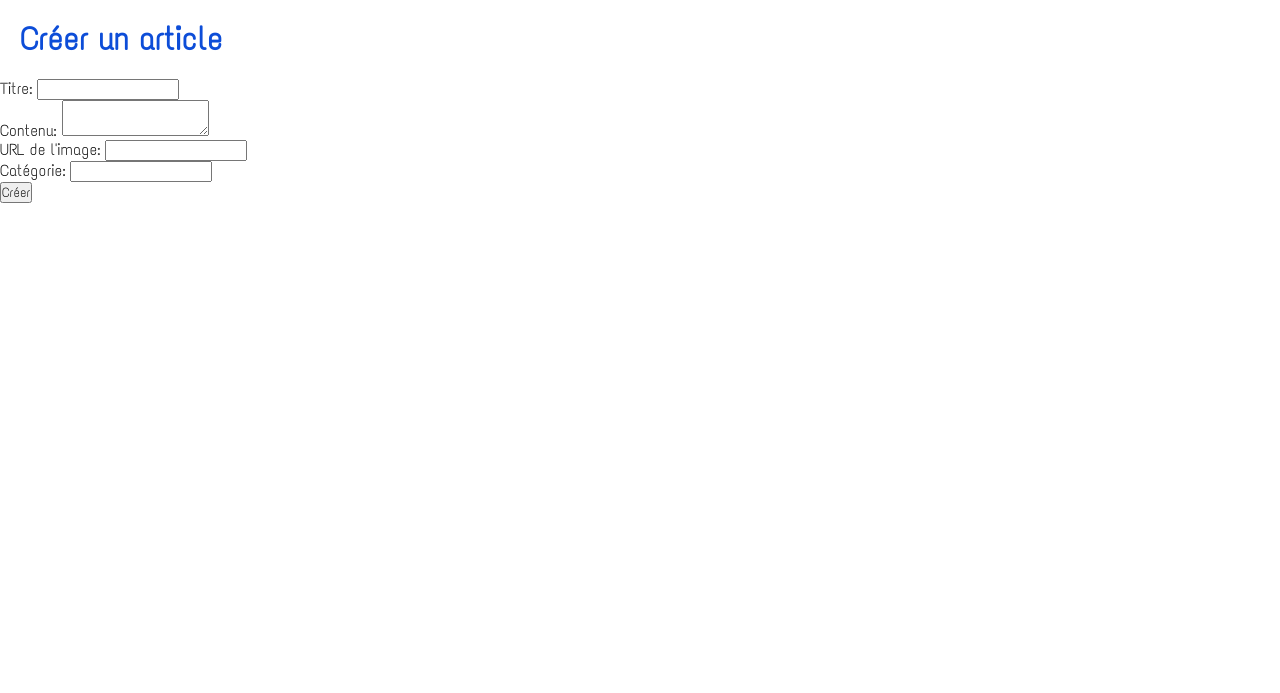
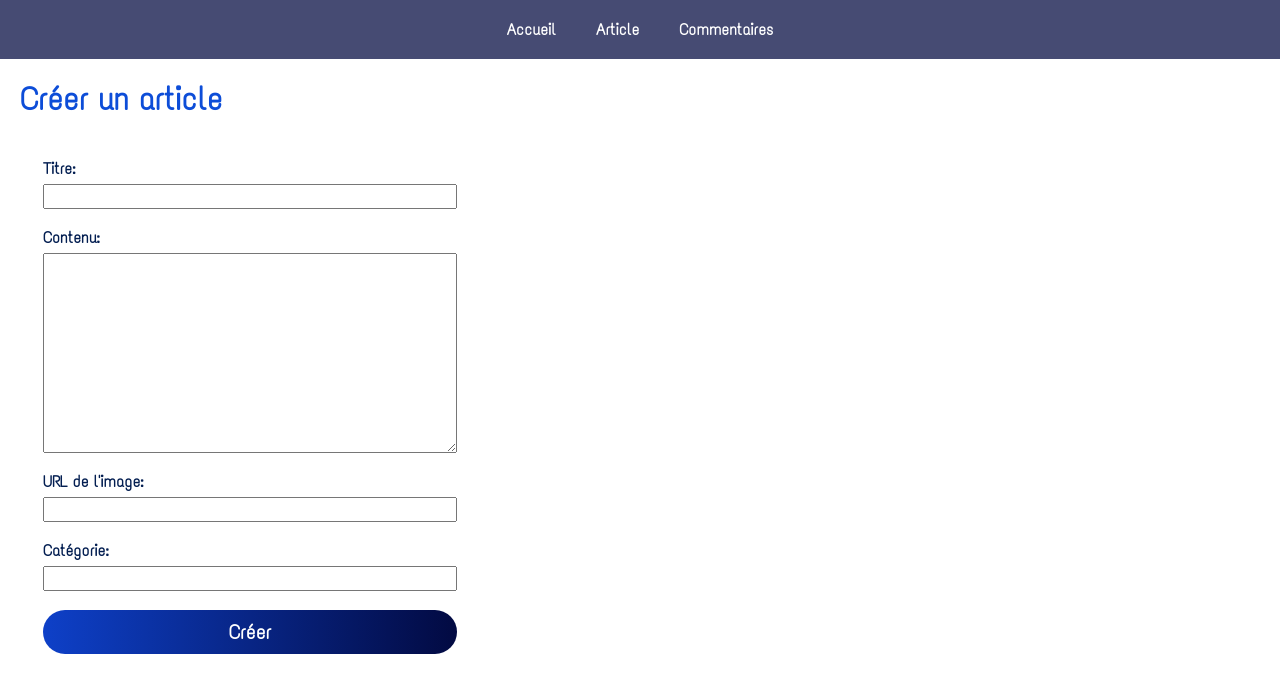
Before and after one commit to magus59/voyage_aventure_v2, a PHP site: page /Views/articles/create.php in a window 1280 px wide. Shown: the top 693 px of the page. Run offline with PHP 8.4, Linux system fonts and the light colour scheme.

Commit message:
ajout de la structure de la 'page d'accueil' ainsi que de la navbar et du css

```diff
--- a/CSS/article.css
+++ b/CSS/article.css
@@ -114,3 +114,38 @@ h1{
 #back:hover{
     background: linear-gradient(to right, #020a42, #020a42);
 }
+
+#form_create_articles{
+    display: flex;
+    justify-content: center;
+    align-items: center;
+    flex-direction: column;
+    width: 500px;
+    padding: 20px;
+    border-radius: 30px;
+}
+
+#form_create_articles input,
+#form_create_articles button,
+#form_create_articles textarea,
+#form_create_articles label{
+    width: 90%;
+    margin: auto;
+    font-weight: bold;
+    color: rgb(3, 30, 81);
+    height: 25px;
+}
+
+#form_create_articles button{
+    border: 0;
+    background: linear-gradient(to right, #0e40c8, #020a42);
+    border-radius: 30px;
+    padding: 10px;
+    color: white;
+    font-size: 20px;
+    height: auto;
+}
+
+#form_create_articles textarea{
+    height: 200px;
+}
--- /dev/null
+++ b/CSS/styles.css
@@ -0,0 +1,37 @@
+
+*{
+    margin: 0;
+    padding: 0;
+    box-sizing: border-box;
+}
+
+#ul_nav{
+    display: flex;
+    justify-content: center;
+    align-items: center;
+    flex-direction: row;
+    background-color:  #464b73;
+    width: 100%;
+    padding: 0;
+    margin: 0;
+    border-bottom: 1px solid white;
+}
+
+#li_nav{
+    display: flex;
+    flex-direction: row;
+    list-style-type: none;
+    color: rgb(255, 255, 255);
+    font-weight: bold;
+    margin: 0;
+    padding: 20px;
+    cursor: pointer;
+}
+
+#li_nav:hover{
+    background-color:  #021e65;
+}
+
+a{
+    font-size: 16px;
+}
--- a/Views/articles/create.php
+++ b/Views/articles/create.php
@@ -3,12 +3,26 @@
 
 <head>
     <link rel="stylesheet" href="../CSS/article.css">
+    <link rel="stylesheet" href="../CSS/styles.css">
     <title>Créer un article</title>
 </head>
 
 <body>
+<nav>
+        <ul id="ul_nav">
+            <a href="./Accueil/index.php">
+                <li id="li_nav">Accueil</li>
+            </a>
+            <a href="./index.php">
+                <li id="li_nav">Article</li>
+            </a>
+            <a href="./commentaires/index.php">
+                <li id="li_nav">Commentaires</li>
+            </a>
+        </ul>
+    </nav>
     <h1>Créer un article</h1>
-    <form action="index.php?controller=article&action=create" method="POST">
+    <form id="form_create_articles" action="index.php?controller=article&action=create" method="POST">
         <label for="titre">Titre:</label>
         <input type="text" id="titre" name="titre" required>
         <br>
```
Also changed, not shown: Views/Accueil/index.php (added, +26 -0 lines), Views/articles/edit.php (+14 -0 lines), Views/articles/index.php (+15 -0 lines), Views/articles/show.php (+14 -0 lines), Views/commentaires/index.php (+14 -0 lines).
